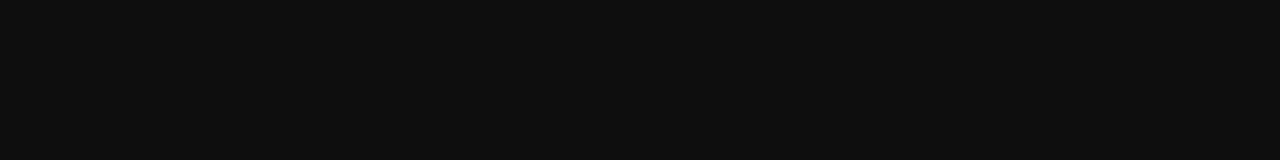
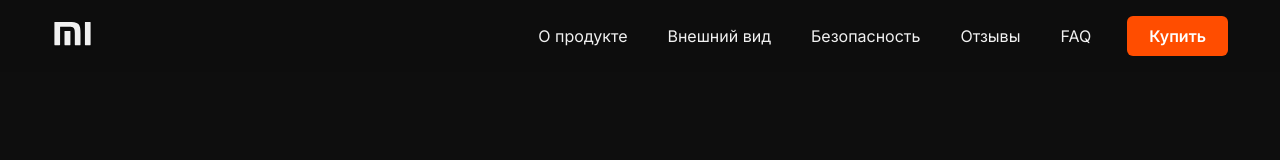
Before and after one commit to Dmitry-A1/Web_MI, a website: page index.html in a window 1280 px wide. Drawn offline with Linux system fonts and the light colour scheme.

Commit message:
add navbar

```diff
--- a/css/style.css
+++ b/css/style.css
@@ -10,7 +10,7 @@
 body{
     font-family: var(--font-main);
     background-color: var(--color-bg-dark);
-    color: var(--color-bg-dark);
+    color: var(--color-bg-light);
     margin: 0;
     padding: 0;
 }
@@ -29,3 +29,41 @@
 .btn-accent:hover{
     background-color: #e64500 ;
 }
+
+.custom-navbar {
+    background-color: rgba(14,14,14,0.8); /* полупрозрачный тёмный фон */
+    position: fixed;  /* чтобы navbar был всегда сверху */
+    width: 100%;
+    top: 0;
+    left: 0;
+    z-index: 999;
+    transition: background-color 0.3s;
+}
+
+.custom-navbar .navbar-brand img {
+    height: 28px; /* как в макете */
+}
+
+.navbar-nav .nav-link {
+    color: var(--color-text-light);
+    margin: 0 12px;
+    font-weight: 500;
+    transition: color 0.3s;
+}
+
+.navbar-nav .nav-link:hover {
+    color: var(--color-accent);
+}
+
+#buyBtn {
+    padding: 8px 22px;
+    border-radius: 6px;
+    font-weight: 600;
+}
+
+/* Отступы для мобильных экранов */
+@media (max-width: 991px) {
+    .navbar-nav .nav-item {
+        margin-bottom: 12px;
+    }
+}
--- a/index.html
+++ b/index.html
@@ -13,10 +13,35 @@
     <link href="css/style.css" rel="stylesheet">
 </head>
 <body>
+<header class="navbar navbar-expand-lg navbar-dark py-3 custom-navbar">
+    <div class="container">
+        <a class="navbar-brand d-flex align-items-center" href="#" aria-label="Mi">
+            <img src="assets/images/mi-logo.svg" alt="Mi Logo">
+        </a>
+        <button class="navbar-toggler" type="button" data-bs-toggle="collapse" data-bs-target="#navMenu"
+                aria-controls="navMenu" aria-expanded="false" aria-label="Открыть меню">
+            <span class="navbar-toggler-icon"></span>
+        </button>
+
+        <nav class="collapse navbar-collapse" id="navMenu">
+            <ul class="navbar-nav ms-auto align-items-lg-center text-center text-lg-start">
+                <li class="nav-item"><a class="nav-link" href="#product">О продукте</a></li>
+                <li class="nav-item"><a class="nav-link" href="#appearance">Внешний вид</a></li>
+                <li class="nav-item"><a class="nav-link" href="#safety">Безопасность</a></li>
+                <li class="nav-item"><a class="nav-link" href="#reviews">Отзывы</a></li>
+                <li class="nav-item"><a class="nav-link" href="#faq">FAQ</a></li>
+                <li class="nav-item ms-lg-3 mt-2 mt-lg-0">
+                    <button id="buyBtn" class="btn btn-accent">Купить</button>
+                </li>
+            </ul>
+        </nav>
+    </div>
+</header>
+
 
 
 
 <script src="js/bootstrap.bundle.min.js"></script>
-    <script src="js/script.js"></script>
+<script src="js/script.js"></script>
 </body>
 </html>
```
Also changed, not shown: assets/images/mi-logo.svg (added).
